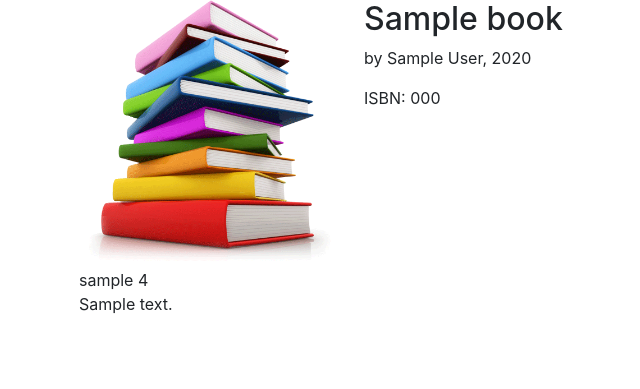
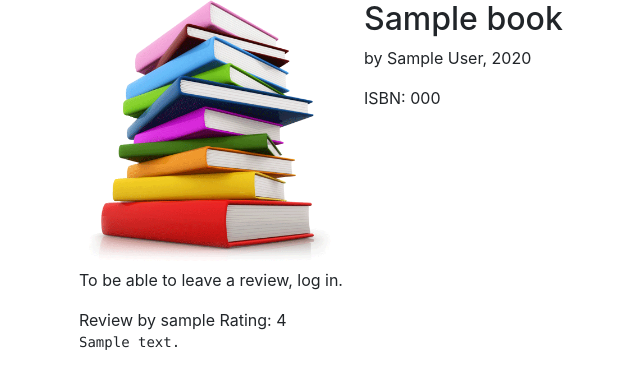
Before and after one commit to aaakulchyk/project1, a Flask app: template templates/book.html in a window 1280 px wide. Shown: the part 116-505 px from the top of the page, without its empty margins (6-646 px from the left). Run offline with Flask 2, Linux system fonts and the light colour scheme; the template is opened without the code that fills it: most values are stand-ins (such as "Sample title", 1, 10 or a date in 2020); style sheets or scripts are compiled from the project's sources; some libraries are stand-ins or nearby versions.

Commit message:
Users are now allowed for reviewing each book only once.

```diff
--- a/application.py
+++ b/application.py
@@ -93,6 +93,11 @@ def search(page, methods=['GET', 'POST']):
         abort(404)
     return render_template('search.html', result=result)
 
+def has_reviewed(user_id, book_id):
+    return db.execute("SELECT * FROM reviews WHERE author_id = :user_id AND book_id = :book_id",
+                          {'user_id': user_id,
+                           'book_id': book_id}) if user_id else None
+
 @app.route('/books/<int:id>', methods=['GET', 'POST'])
 def book(id):
     if request.method == 'GET':
@@ -106,22 +111,23 @@ def book(id):
             reviews_data = db.execute("SELECT book_id, author_id, rating, text, users.username FROM reviews JOIN users ON users.id = author_id WHERE book_id = :id",
                                                 {'id': id})
             reviews_list = [dict(review) for review in reviews_data]
-            for review in reviews_data:
-                review = dict(review)
-            print(reviews_list)
-            return render_template('book.html', book=book_data, reviews=reviews_list)
+            return render_template('book.html', book=book_data, reviews=reviews_list,
+                                   has_reviewed=has_reviewed(session.get('user_id'), id))
         else:
             return render_template('error.html', message='Sorry! We can\'t find this book in our library :(')
     # Submitting a form.
     elif request.method == 'POST':
-        # Check whether review is not empty.
-        review_text = request.form.get('review-text')
-        if review_text is not None:
-            # Add review.
-            db.execute("INSERT INTO reviews (book_id, author_id, rating, text) VALUES (:book_id, :author_id, :rating, :text)",
-                       {'book_id': id, 'author_id': session['user_id'], 'rating': request.form.get('review-rating'), 'text': review_text})
-            db.commit()
-            # Redirect to the same page.
-            return redirect('/books/' + str(id))
+        if not has_reviewed(session['user_id'], id):
+            # Check whether review is not empty.
+            review_text = request.form.get('review-text')
+            if review_text is not None:
+                # Add review.
+                db.execute("INSERT INTO reviews (book_id, author_id, rating, text) VALUES (:book_id, :author_id, :rating, :text)",
+                           {'book_id': id, 'author_id': session['user_id'], 'rating': request.form.get('review-rating'), 'text': review_text})
+                db.commit()
+                # Redirect to the same page.
+                return redirect(request.referrer)
+            else:
+                return render_template('error.html', message='Sorry! We can\'t add an empty review.')
         else:
-            return render_template('error.html', message='Sorry! We can\'t add an empty review.')
+            return render_template('error.html', message='You have already reviewed this book.')
--- /dev/null
+++ b/static/css/book.css
@@ -0,0 +1,9 @@
+.review-author::before {
+  content: "Review by ";
+}
+
+.review-rating::before {
+  content: "Rating: ";
+}
+
+/*# sourceMappingURL=book.css.map */
--- /dev/null
+++ b/static/css/book.scss
@@ -0,0 +1,7 @@
+.review-author::before {
+    content: "Review by ";
+}
+
+.review-rating::before {
+    content: "Rating: ";
+}
--- a/templates/book.html
+++ b/templates/book.html
@@ -1,4 +1,5 @@
 {% extends 'layout.html' %}
+{% block css %}<link rel="stylesheet" href="{{ url_for('static', filename='css/book.css') }}">{% endblock %}
 {% block title %}{{ book.title }}{% endblock %}
 {% block content %}
 <div class="row book">
@@ -12,6 +13,7 @@
     </div>
 </div>
 {% if session['user_id'] %}
+{% if not has_reviewed %}
 <label for="add-review">Add my review</label>
 <form class="add-review" id="add-review" action="/books/{{ book.id }}" method="post">
     <div class="form-group">
@@ -33,13 +35,16 @@
     </div>
 </form>
 {% endif %}
+{% else %}
+<p class="unauthorized-message">To be able to leave a review, log in.</p>
+{% endif %}
 {% if reviews %}
 <div class="row reviews">
     {% for review in reviews %}
     <div class="col-12 review-body">
         <span class="review-item review-author">{{ review.username }}</span>
         <span class="review-item review-rating">{{ review.rating }}</span>
-        <p class="review-item review-text">{{ review.text }}</p>
+        <pre class="review-item review-text">{{ review.text }}</pre>
     </div>
     {% endfor %}
 </div>
--- a/templates/layout.html
+++ b/templates/layout.html
@@ -7,6 +7,7 @@
     <title>Revobook - {% block title %}{% endblock %}</title>
     <link rel="stylesheet" href="https://stackpath.bootstrapcdn.com/bootstrap/4.1.3/css/bootstrap.min.css" integrity="sha384-MCw98/SFnGE8fJT3GXwEOngsV7Zt27NXFoaoApmYm81iuXoPkFOJwJ8ERdknLPMO" crossorigin="anonymous">
     <link rel="stylesheet" href="{{ url_for('static', filename='css/main.css') }}">
+    {% block css %}{% endblock %}
     <script src="https://code.jquery.com/jquery-3.3.1.slim.min.js" integrity="sha384-q8i/X+965DzO0rT7abK41JStQIAqVgRVzpbzo5smXKp4YfRvH+8abtTE1Pi6jizo" crossorigin="anonymous"></script>
     <script src="https://cdnjs.cloudflare.com/ajax/libs/popper.js/1.14.3/umd/popper.min.js" integrity="sha384-ZMP7rVo3mIykV+2+9J3UJ46jBk0WLaUAdn689aCwoqbBJiSnjAK/l8WvCWPIPm49" crossorigin="anonymous"></script>
     <script src="https://stackpath.bootstrapcdn.com/bootstrap/4.1.3/js/bootstrap.min.js" integrity="sha384-ChfqqxuZUCnJSK3+MXmPNIyE6ZbWh2IMqE241rYiqJxyMiZ6OW/JmZQ5stwEULTy" crossorigin="anonymous"></script>
```
Also changed, not shown: 3 other files.
